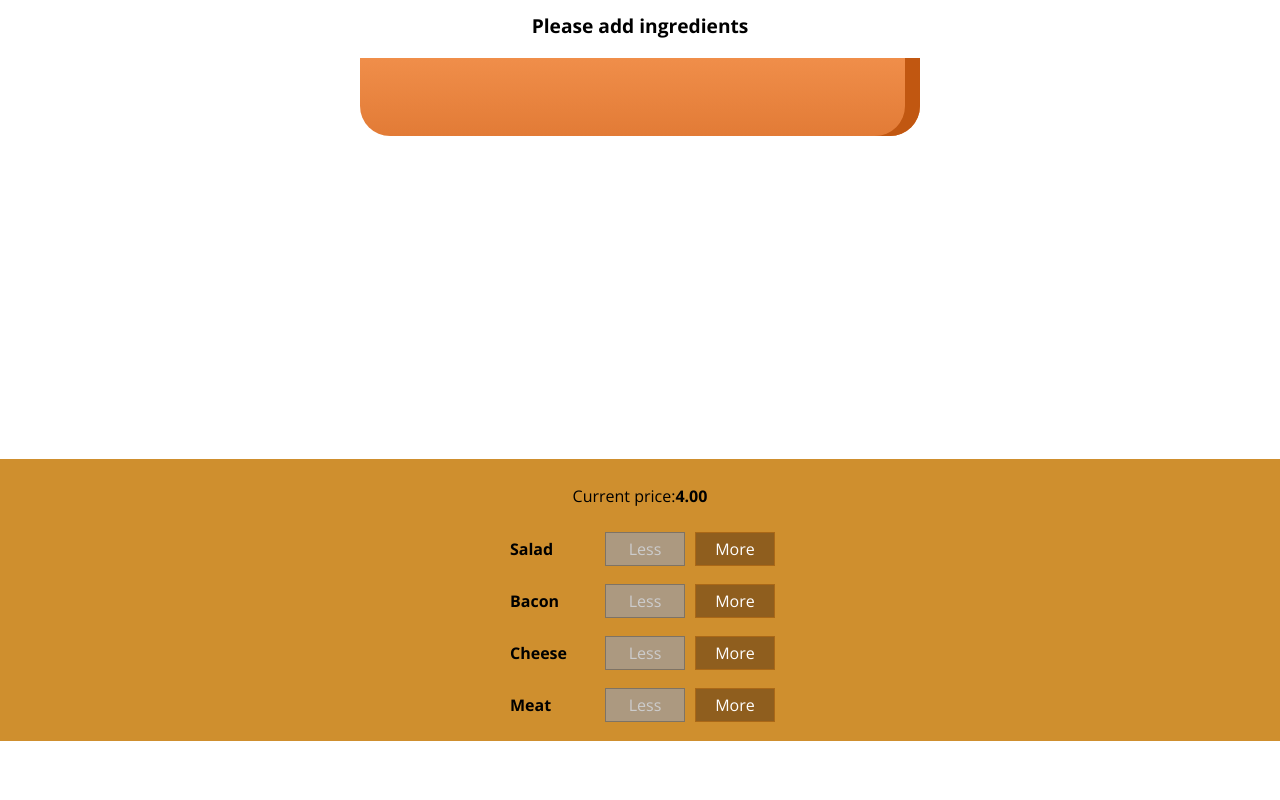
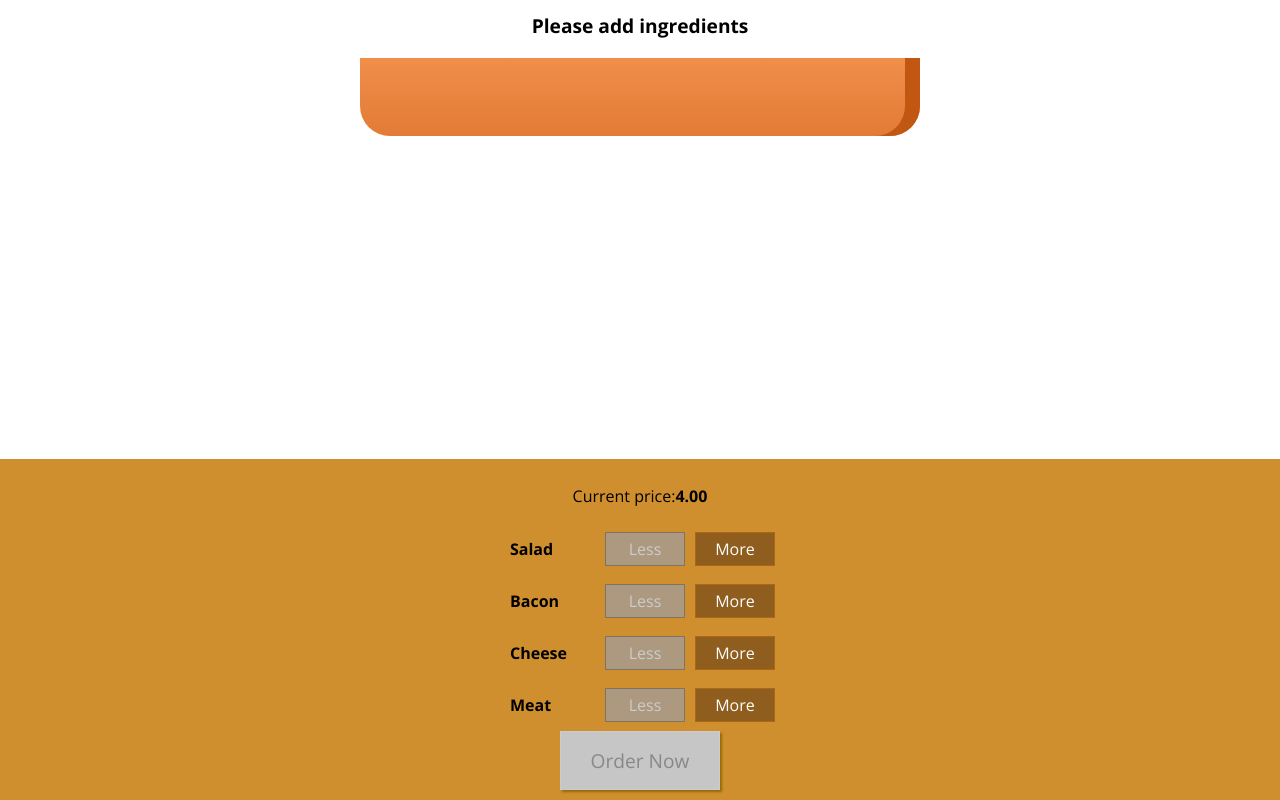
Before and after one commit to NomadXD/MyBurger, a React app: page / in a window 1280 px wide. Shown: the part 179-979 px from the top of the page. Before the commit the page ends 920 px from the top, so only its background shows below. Built offline with nearby package versions, Linux system fonts and the light colour scheme.

Commit message:
add order implemented

```diff
--- a/src/components/Burger/BuildControls/BuildControls.js
+++ b/src/components/Burger/BuildControls/BuildControls.js
@@ -19,6 +19,7 @@ const buildControls = (props) => (
             return <BuildControl key={ctrl.label} label={ctrl.label} added={()=>props.ingredientsAdded(ctrl.type)} removed={()=>props.ingredientsRemoved(ctrl.type)}
                     disabled={props.disabled[ctrl.type]}/>
         })}
+        <button className={classes.OrderButton} disabled={!props.purchasable}>Order Now</button>
         </div>
 );
 
--- a/src/containers/BurgerBuilder/BurgerBuilder.js
+++ b/src/containers/BurgerBuilder/BurgerBuilder.js
@@ -20,11 +20,11 @@ class BurgerBuilder extends Component{
             meat:0,
             cheese:0
         },
-        totalPrice:4
+        totalPrice:4,
+        purchasable:false
     }
 
     addIngredient = (type) => {
-        console.log(type)
         const oldCount = this.state.ingredients[type]
         const updatedCount = oldCount + 1
         const updatedIngredients = {...this.state.ingredients}
@@ -36,11 +36,10 @@ class BurgerBuilder extends Component{
             ingredients:updatedIngredients,
             totalPrice:newPrice
         })
-        console.log(updatedIngredients)
+        this.updatePurchasableState(updatedIngredients)
     }
 
     removeIngredient = (type) => {
-        console.log(type)
         const oldCount = this.state.ingredients[type]
         if(oldCount<=0){
             return;
@@ -55,7 +54,16 @@ class BurgerBuilder extends Component{
             ingredients:updatedIngredients,
             totalPrice:newPrice
         })
-        console.log(updatedIngredients)
+        this.updatePurchasableState(updatedIngredients)
+    }
+
+    updatePurchasableState = (ingredients) => {
+        const sum = Object.keys(ingredients).map((imgKey)=>{
+            return ingredients[imgKey]
+        }).reduce((sum,el)=>{
+            return sum+el
+        },0)
+        this.setState({purchasable:sum>0})
     }
 
 
@@ -75,7 +83,7 @@ class BurgerBuilder extends Component{
             <Aux>
                 <Burger ingredients={this.state.ingredients}/>
                 <BuildControls ingredientsAdded = {this.addIngredient} ingredientsRemoved={this.removeIngredient} disabled={disabledInfo}
-                price={this.state.totalPrice}></BuildControls>
+                price={this.state.totalPrice} purchasable={this.state.purchasable}></BuildControls>
             </Aux>
         )
     }
```
